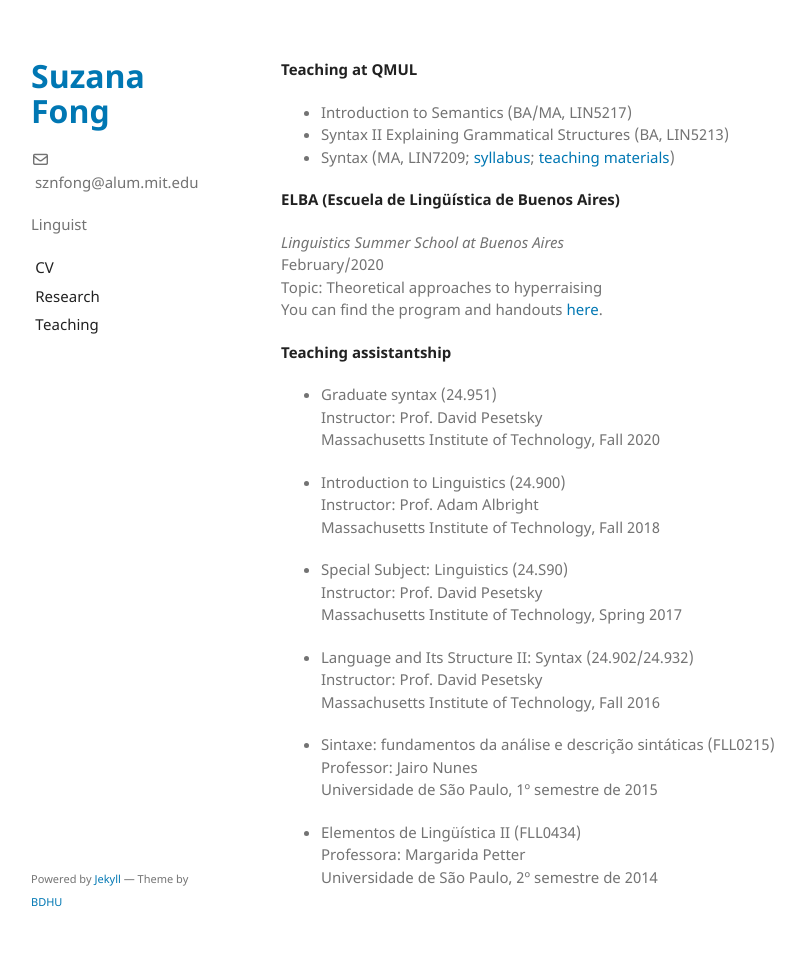
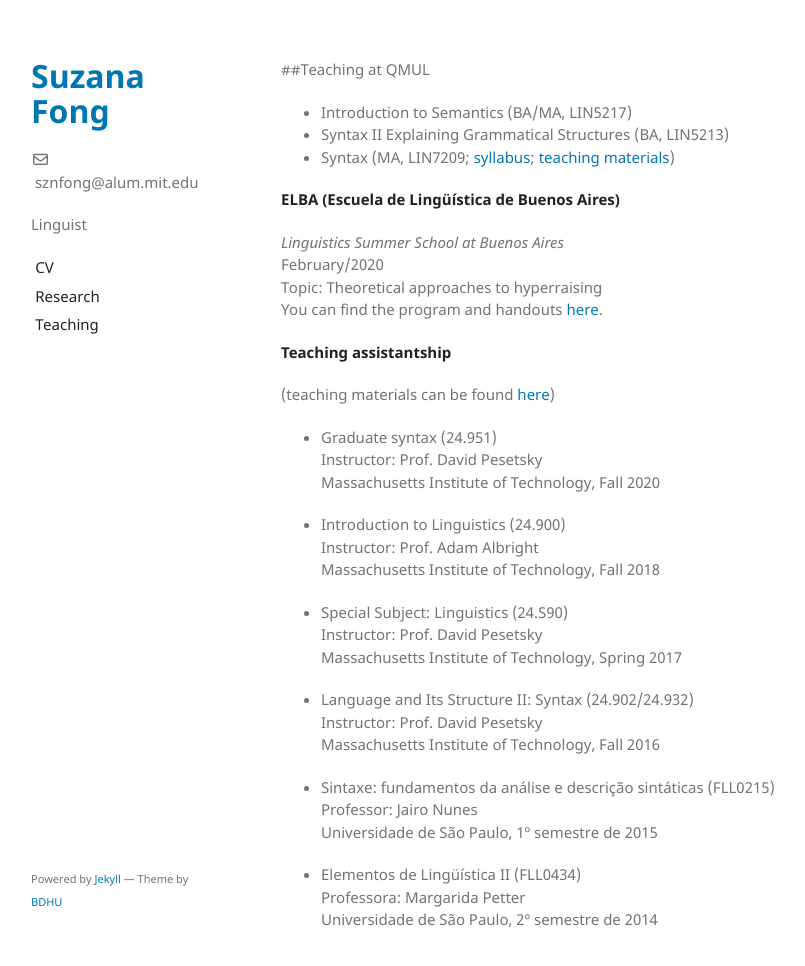
Before and after one commit to sznfng/sznfng.github.io, a Jekyll site: the page built from teaching.md, in a window 1280 px wide and 981 px high. Shown: the top 966 px of the window, without its empty margins (179-984 px from the left). Built offline with Jekyll 4.4.1, drawn with Linux system fonts in a browser that asks for light colours; our own code applies the rules of GitHub Pages for plain Markdown files.

Commit message:
Update teaching.md

```diff
--- a/teaching.md
+++ b/teaching.md
@@ -1,4 +1,9 @@
-**Teaching at QMUL**
+---
+layout: default
+title: Teaching
+---
+
+##Teaching at QMUL
 + Introduction to Semantics (BA/MA, LIN5217)
 + Syntax II Explaining Grammatical Structures (BA, LIN5213)
 + Syntax (MA, LIN7209; [syllabus](https://sznfng.github.io/Syllabus_QMUL_Fall_2021_LIN7209.pdf); [teaching materials](https://www.dropbox.com/sh/kl42lu5d1can1uz/AAB1sf3FX8V0Q3hdynVfhIGVa?dl=0))
@@ -11,6 +16,8 @@ Topic: Theoretical approaches to hyperraising\
 You can find the program and handouts [here](https://www.dropbox.com/sh/pl08r58i8g4psg7/AACxQkOP2f3FK0A5V8C7YDIea?dl=0).
 
 **Teaching assistantship**
+
+(teaching materials can be found [here](https://www.dropbox.com/sh/q0l32yqp0hppytu/AAAwjiPWL-FP7bSSU3r6aEjXa?dl=0))
 
 + Graduate syntax (24.951)\
 Instructor: Prof. David Pesetsky\
```
